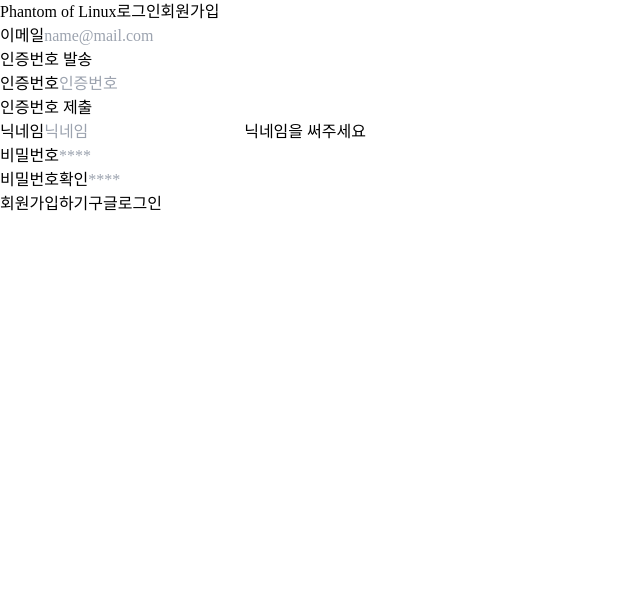
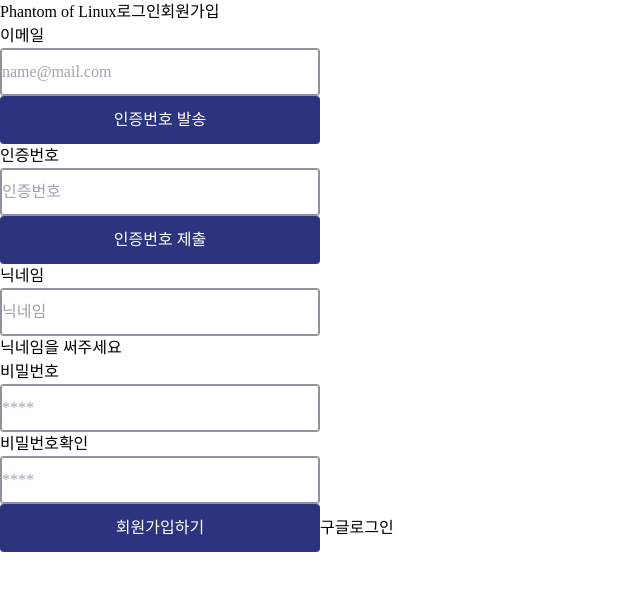
Before and after one commit to PhantomOfLINUX/POL_Front, a Next.js app: page /signup in a window 1280 px wide. Shown: the top 590 px of the page, without its empty margins (0-640 px from the left). Built offline with nearby package versions, Linux system fonts and the light colour scheme; no server answers; a web font is replaced by a local one.

Commit message:
feat: 회원가입 페이지 css 적용

```diff
--- a/src/app/globals.css
+++ b/src/app/globals.css
@@ -23,6 +23,9 @@ body{
     .loginSignUpInputContainer {
         @apply flex w-80 h-12 bg-white rounded border-solid border-2 border-inputBorder-color;
     }
+    .loginSignUpInput{
+        @apply w-full
+    }
   }
 
 
--- a/src/components/login/LoginInput.tsx
+++ b/src/components/login/LoginInput.tsx
@@ -13,6 +13,7 @@ const LoginInput:React.FC<loginType> = ({type, placeholder,onChange}) => {
   return (
     <div className='loginSignUpInputContainer'>
       <input
+        className='loginSignUpInput'
         type={type}
         placeholder={placeholder}
         onChange={(e)=>onChange(e.target.value)}
--- a/src/components/signup/SignUp.tsx
+++ b/src/components/signup/SignUp.tsx
@@ -18,16 +18,16 @@ const SignUp = () => {
     return (
         <main>
             <SignUpInput label="이메일" placeholder="name@mail.com" type="email" onChange={setEmail} isVaild={checkEmail(email)} errorMsg="이메일 형식이 아닙니다."/>
-            <button onClick={(e)=>SendAuthentication(e,email)}>인증번호 발송</button>
+            <button className="loginSignUpBtn" onClick={(e)=>SendAuthentication(e,email)}>인증번호 발송</button>
 
             <SignUpInput label="인증번호" placeholder="인증번호" type="text" onChange={setEmailCertification} errorMsg=""/>
-            <button onClick={(e)=>CheckAuthentication(e,email,emailCertification)}>인증번호 제출</button>
+            <button className="loginSignUpBtn" onClick={(e)=>CheckAuthentication(e,email,emailCertification)}>인증번호 제출</button>
 
             <SignUpInput label="닉네임" placeholder="닉네임" type="text" onChange={setName} isVaild={CheckName(name)} errorMsg="닉네임을 써주세요"/>
             <SignUpInput label="비밀번호" placeholder="****" type="password" isVaild={CheckPassword(password)} onChange={setPassword} errorMsg="비밀번호는 숫자, 문자, 기호 8글자 이상입니다."/>
             <SignUpInput label="비밀번호확인" placeholder="****" type="password" isVaild={CheckPasswordCheck(password, passwordCheck)} onChange={setPasswordCheck} errorMsg="비밀번호와 다릅니다"/>
 
-            <button onClick={(e=>submitSignUp(e,email,emailCertification,name,password,passwordCheck))}>회원가입하기</button>
+            <button className="loginSignUpBtn" onClick={(e=>submitSignUp(e,email,emailCertification,name,password,passwordCheck))}>회원가입하기</button>
             <GoogleOauth />
         </main>
     )
--- a/src/components/signup/SignUpInput.tsx
+++ b/src/components/signup/SignUpInput.tsx
@@ -7,11 +7,14 @@ const SignUpInput = ({ label, type, placeholder, onChange, isVaild, errorMsg }:s
   return (
     <div>
       <label>{label}</label>
+      <div className='loginSignUpInputContainer'>
       <input
+      className='loginSignUpInput'
         type={type}
         placeholder={placeholder}
         onChange={(e)=>onChange(e.target.value)}
       />
+      </div>
       {isVaild&&<span>{errorMsg}</span>}
     </div>
   );
```
